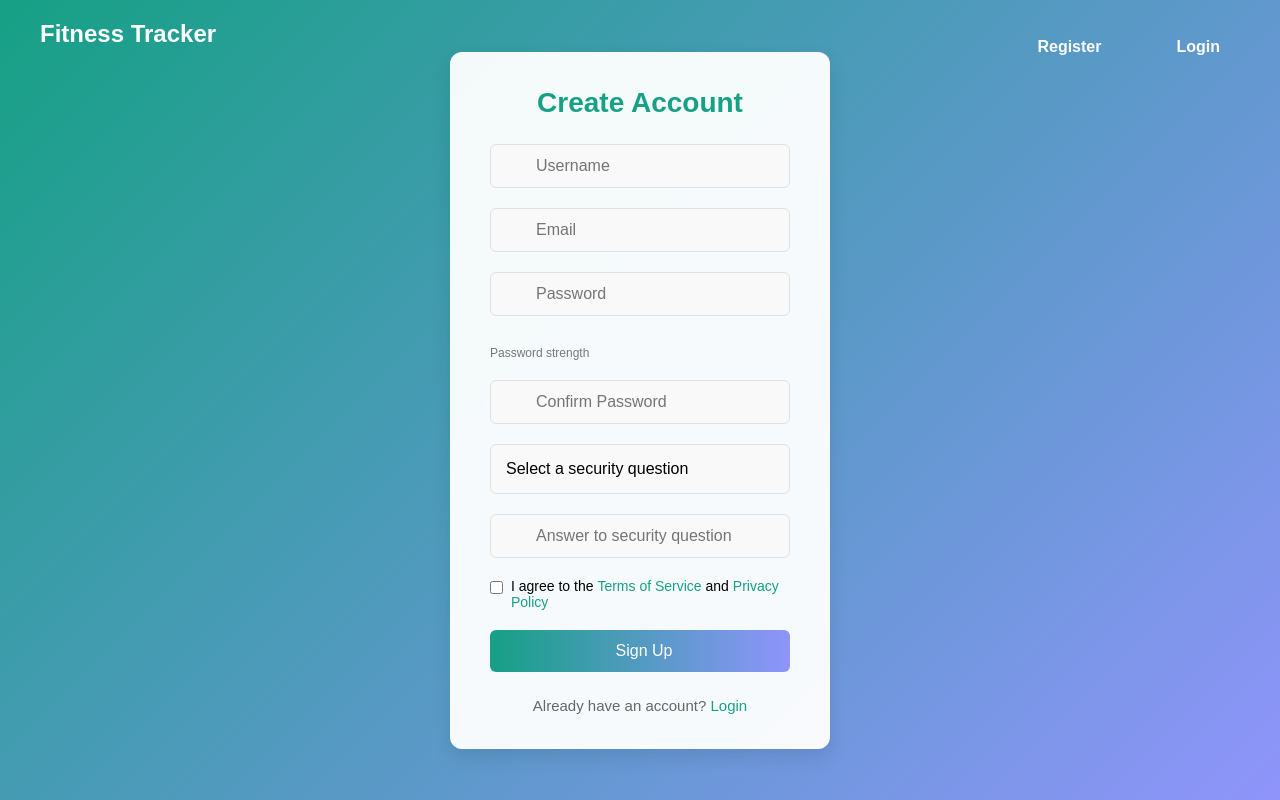
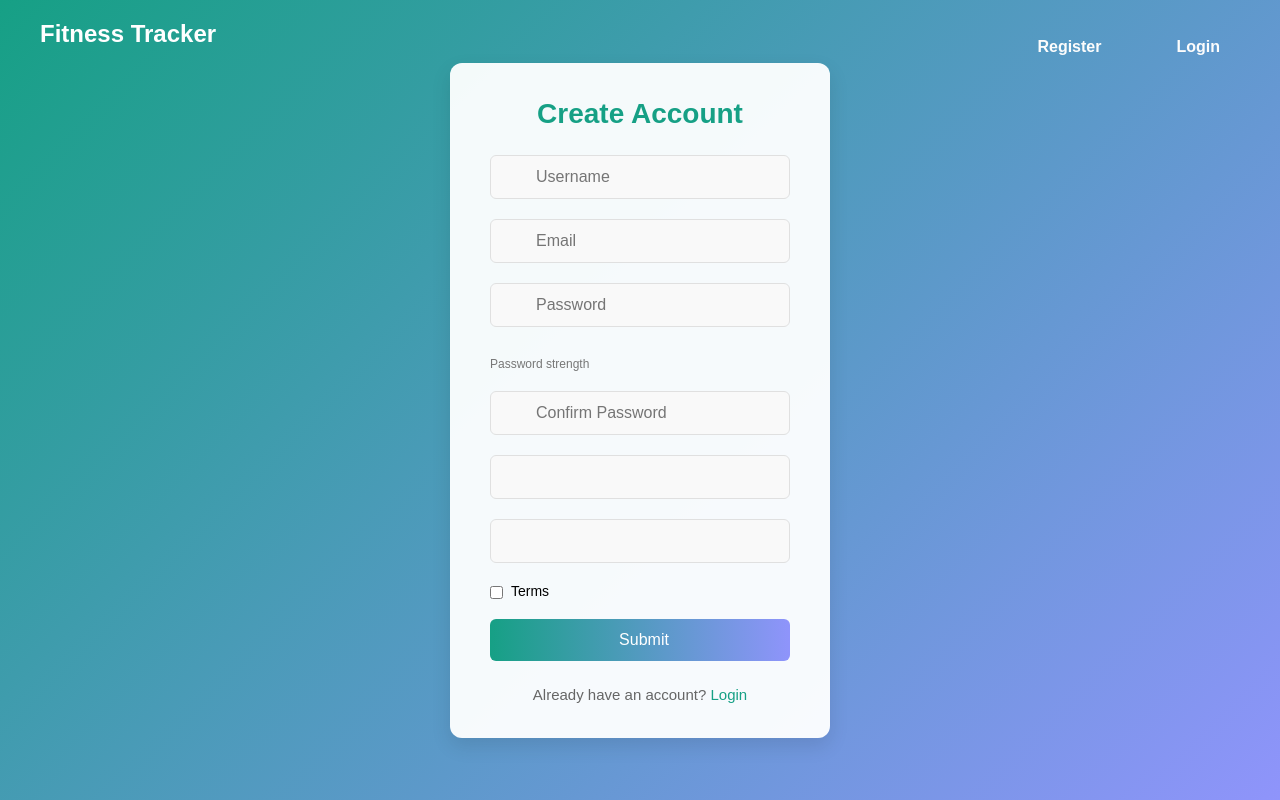
Before and after one commit to stepin105111/CITS5505-Exercise-Tracker-Project, a Flask app: template app/templates/register.html in a window 1280 px wide. Run offline with Flask 3, Linux system fonts and the light colour scheme; the template is opened without the code that fills it, so the values that code supplies are empty, except form fields; tables that the repository leaves empty hold one stand-in row (values such as "Sample post"); form fields are guessed from the names that the template uses; parts of the project's set-up code (start-up, migrations or seed data) failed here and were passed over.

Commit message:
feat: Convert register form to use Flask-WTF and CSRF protection

```diff
--- a/app/app.py
+++ b/app/app.py
@@ -1,6 +1,6 @@
 from flask import Flask, render_template, request, redirect, url_for, session, flash, jsonify
 from flask_login import LoginManager, login_user, logout_user, login_required, current_user
-from app.forms import LoginForm
+from app.forms import LoginForm, RegisterForm
 import os
 from app.database import db, User, WeeklyPlan, WorkoutLog, friendships
 from datetime import datetime
@@ -45,37 +45,32 @@
 def index():
     return render_template('index.html')
 
-
-@app.route('/register',methods=['GET','POST'])
+@app.route('/register', methods=['GET', 'POST'])
 def register():
     if current_user.is_authenticated:
         return redirect(url_for('dashboard'))
 
-    if request.method == 'POST':
-        username = request.form['username']
-        password = request.form['password']
-        email = request.form.get('email', '')
-        secret_question = request.form.get('secret_question')
-        secret_answer = request.form.get('secret_answer')
+    form = RegisterForm()
+
+    if form.validate_on_submit():
+        username = form.username.data
+        password = form.password.data
+        email = form.email.data
+        secret_question = form.secret_question.data
+        secret_answer = form.secret_answer.data
 
         existing_user = User.query.filter_by(username=username).first()
-        existing_email = User.query.filter_by(email=email).first() if email else None
+        existing_email = User.query.filter_by(email=email).first()
 
         if existing_user:
-            return render_template('register.html', error='Username already exists')
+            return render_template('register.html', form=form, error='Username already exists')
         if existing_email:
-            return render_template('register.html', error='Email already registered')
-        if len(password) < 6:
-            return render_template('register.html', error='Password must be at least 6 characters long')
+            return render_template('register.html', form=form, error='Email already registered')
 
         new_user = User(username=username, email=email)
         new_user.set_password(password)
-
-        # Set secret question and answer if provided
-        if secret_question and secret_answer:
-            new_user.secret_question = secret_question
-            new_user.set_secret_answer(secret_answer)
-
+        new_user.secret_question = secret_question
+        new_user.set_secret_answer(secret_answer)
 
         try:
             db.session.add(new_user)
@@ -84,10 +79,9 @@
             return redirect(url_for('login'))
         except Exception as e:
             db.session.rollback()
-            return render_template('register.html', error=f'Error creating account: {str(e)}')
+            return render_template('register.html', form=form, error=f'Error creating account: {str(e)}')
 
-    return render_template('register.html', error=None)
-from app.forms import LoginForm  # make sure import is correct
+    return render_template('register.html', form=form)
 
 @app.route('/login', methods=['GET', 'POST'])
 def login():
--- a/app/templates/register.html
+++ b/app/templates/register.html
@@ -14,49 +14,50 @@
         <p class="error"><i class="fas fa-exclamation-circle"></i> {{ error }}</p>
         {% endif %}
         <form method="post" id="signup-form">
+            {{ form.hidden_tag() }}
+
             <div class="input-group">
-                <input type="text" name="username" placeholder="Username" required>
+                <i class="fas fa-user"></i>
+                {{ form.username(placeholder="Username", type="text", class="username-input") }}
             </div>
+
             <div class="input-group">
-                <input type="email" name="email" placeholder="Email" required>
+                {{ form.email(placeholder="Email", type="text", class="email-input") }}
             </div>
+
             <div class="input-group">
                 <i class="fas fa-lock"></i>
-                <input type="password" name="password" id="password" placeholder="Password" required>
+                {{ form.password(placeholder="Password", type="password", id="password", class="password-input") }}
                 <i class="fas fa-eye toggle-password" onclick="togglePasswordVisibility('password')"></i>
             </div>
+
             <div class="password-strength">
                 <div class="strength-meter" id="strength-meter"></div>
                 <p id="strength-text">Password strength</p>
             </div>
+
             <div class="input-group">
                 <i class="fas fa-lock"></i>
-                <input type="password" name="confirm_password" id="confirm_password" placeholder="Confirm Password"
-                    required>
+                 {{ form.confirm_password(placeholder="Confirm Password", type="password", id="confirm_password", class="confirm_password-input") }}
                 <i class="fas fa-eye toggle-password" onclick="togglePasswordVisibility('confirm_password')"></i>
             </div>
 
             <div class="input-group">
-                <select name="secret_question" required>
-                    <option value="" disabled selected>Select a security question</option>
-                    <option value="first_pet">What was the name of your first pet?</option>
-                    <option value="birth_city">In what city were you born?</option>
-                    <option value="mother_maiden">What is your mother's maiden name?</option>
-                    <option value="first_school">What was the name of your first school?</option>
-                    <option value="favorite_food">What is your favorite food?</option>
-                </select>
+                {{ form.secret_question(class="form-control") }}
             </div>
 
             <div class="input-group">
-                <input type="text" name="secret_answer" placeholder="Answer to security question" required>
+                {{ form.secret_answer(class="form-control") }}
             </div>
 
             <div class="terms">
-                <input type="checkbox" id="terms" name="terms" required>
-                <label for="terms">I agree to the <a href="#">Terms of Service</a> and <a href="#">Privacy
-                        Policy</a></label>
+                {{ form.terms() }}
+                {{ form.terms.label }}
             </div>
-            <button type="submit"><i class="fas fa-user-plus"></i> Sign Up</button>
+
+             <button type="submit">
+                <i class="fas fa-sign-in-alt"></i> {{ form.submit.label.text }}
+            </button>
         </form>
         <p class="login-link">Already have an account? <a href="{{ url_for('login') }}">Login</a></p>
     </div>
```
Also changed, not shown: app/forms.py (+21 -2 lines), tests/test_auth.py (+0 -5 lines), instance/dbase.db.
